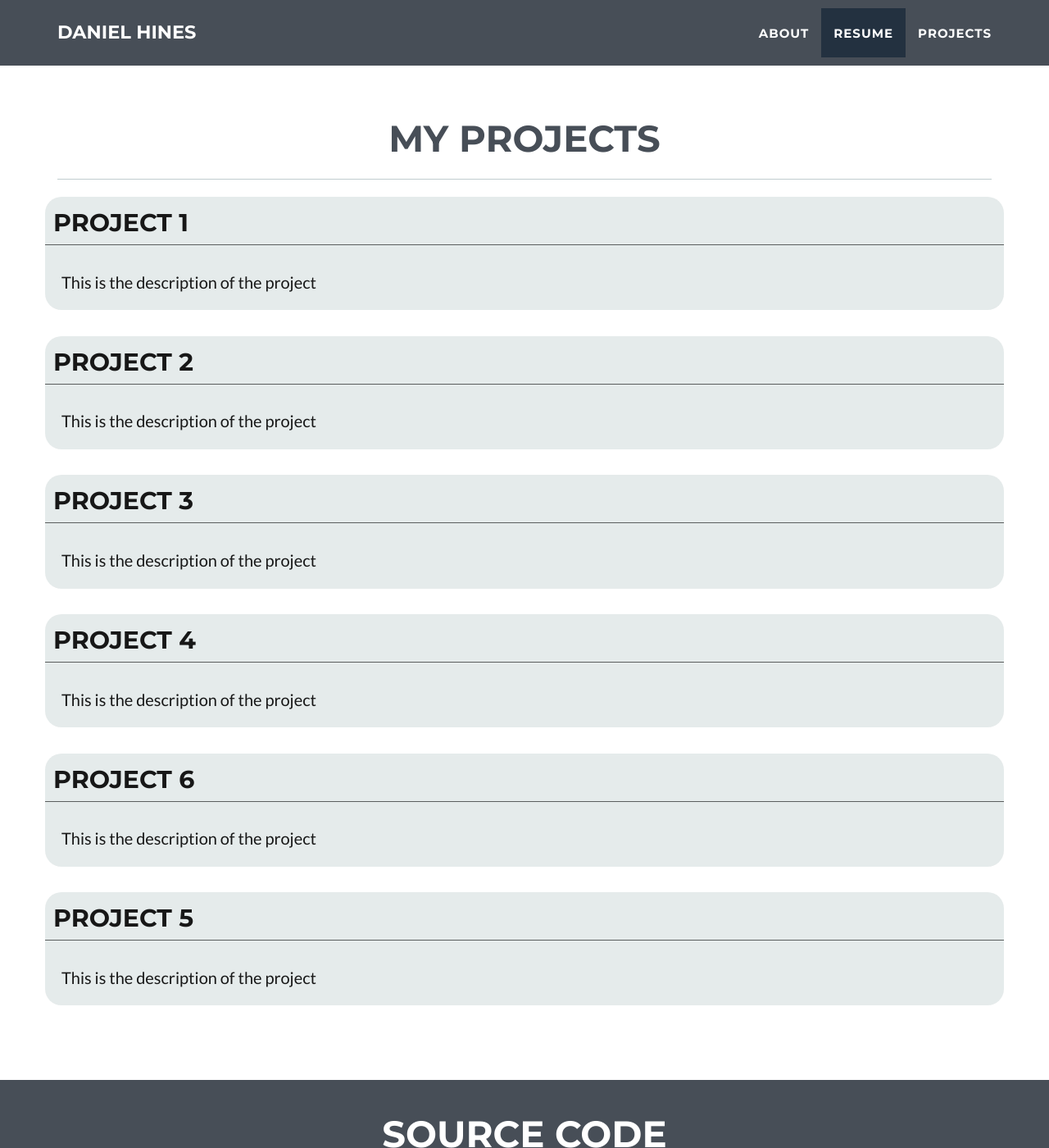
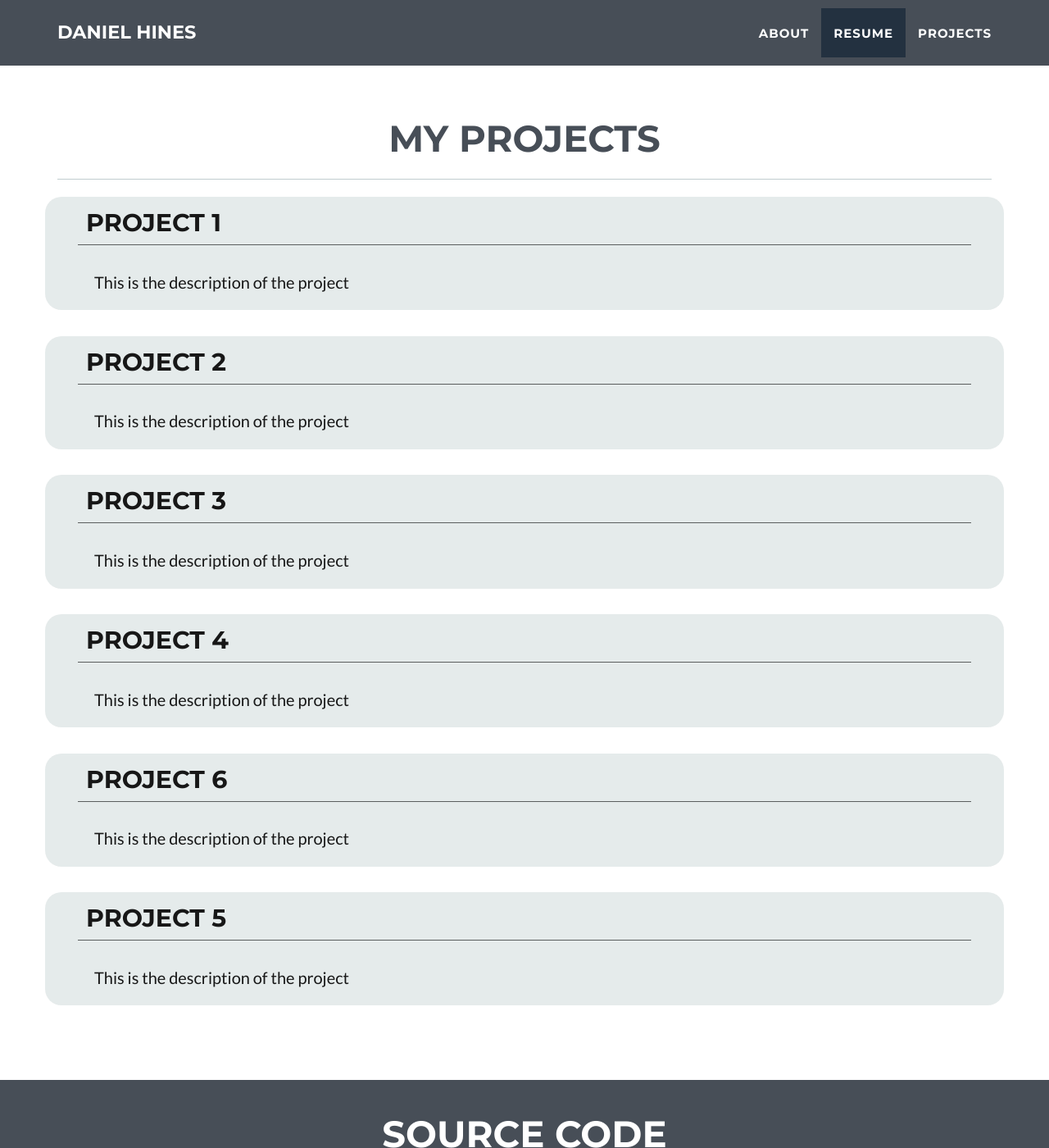
Before and after one commit to danielchines/danielchines.github.io, a Jekyll site: the page built from index.html, in a window 1280 px wide and 1400 px high, scrolled down 1483 px. Shown: the whole window at 82% size. Built offline with Jekyll 4.4.1, drawn with Linux system fonts in a browser that asks for light colours.

Commit message:
Update main.css

```diff
--- a/_includes/css/main.css
+++ b/_includes/css/main.css
@@ -204,11 +204,13 @@ p.project {
     color: rgba(0,0,0,0.9);
 }
 p.project:hover {
-    color: color: rgb(255,255,255);
+    color: rgb(255,255,255);
     text-decoration: none;
 }
 
 #projects .portfolio-item .portfolio-link {
+    padding-left: 40px;
+    padding-right: 40px;
     display: block;
     position: relative;
     margin: 0 auto;
```
